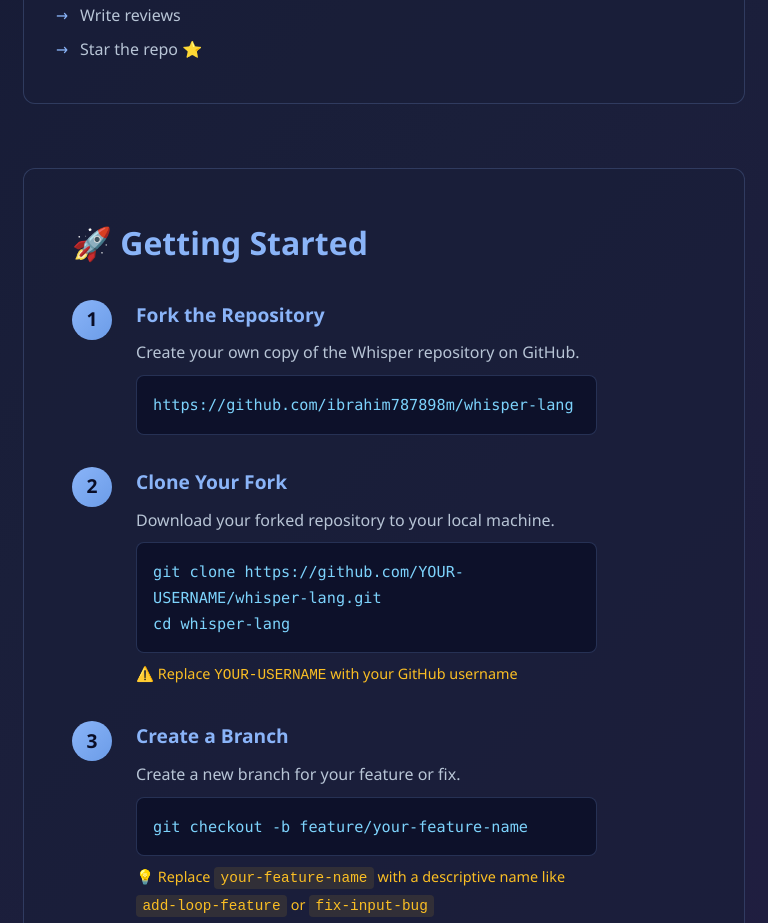
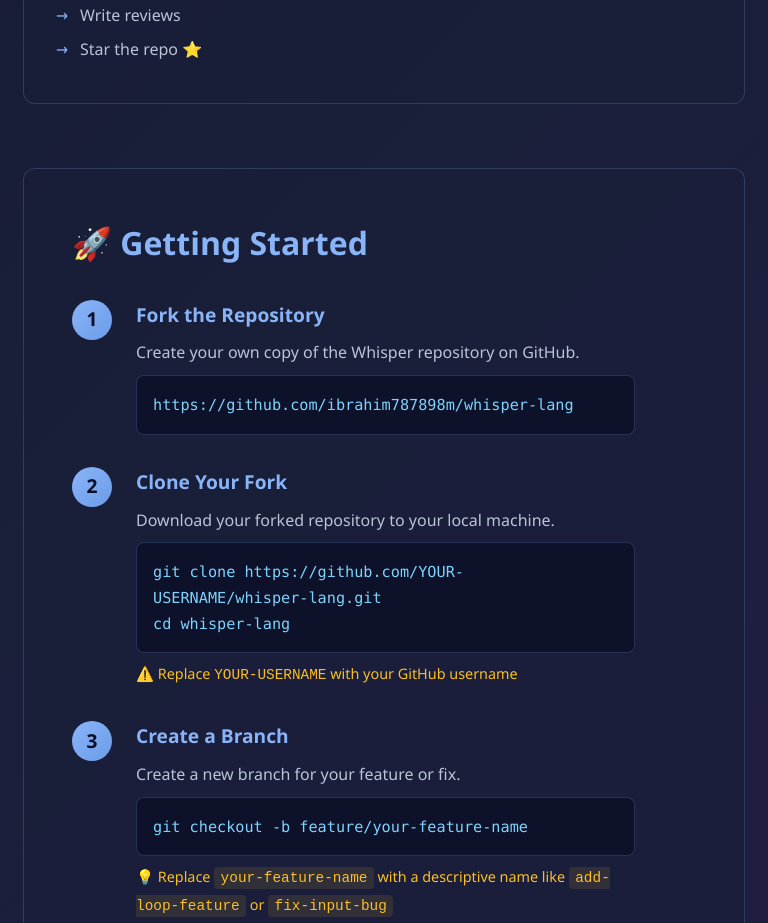
Before and after one commit to ibrahim787898m/whisper-web, a plain HTML site: page contribute.html in a window 768 px wide. Shown: the part 3219-4142 px from the top of the page. Drawn offline with Linux system fonts and the light colour scheme.

Commit message:
modified contribution file for responsive problem

```diff
--- a/contribute.html
+++ b/contribute.html
@@ -264,9 +264,9 @@
         flex-shrink: 0;
       }
 
-      .step-content {
+      /* .step-content {
         width: 60vw;
-      }
+      } */
 
       .step-content h3 {
         color: #8ab4f8;
@@ -469,6 +469,22 @@
           gap: 1rem;
         }
 
+        .step-content {
+          width: 80% ;
+        }
+
+        /* .code-block {
+          position: relative;
+          overflow: visible;
+        }
+
+        .code-block pre {
+          padding-top: 2rem !important;
+          overflow-x: auto;
+          position: relative;
+          scrollbar-width: none;
+        } */
+
         .btn {
           width: 100%;
           margin: 0.5rem 0;
@@ -491,6 +507,14 @@
         .footer-content {
           display: grid;
           grid-template-columns: repeat(1, 1fr);
+        }
+
+        .step-content {
+          width: 80%;
+        }
+
+        .code-block {
+          overflow-x: auto;
         }
       }
 
```
